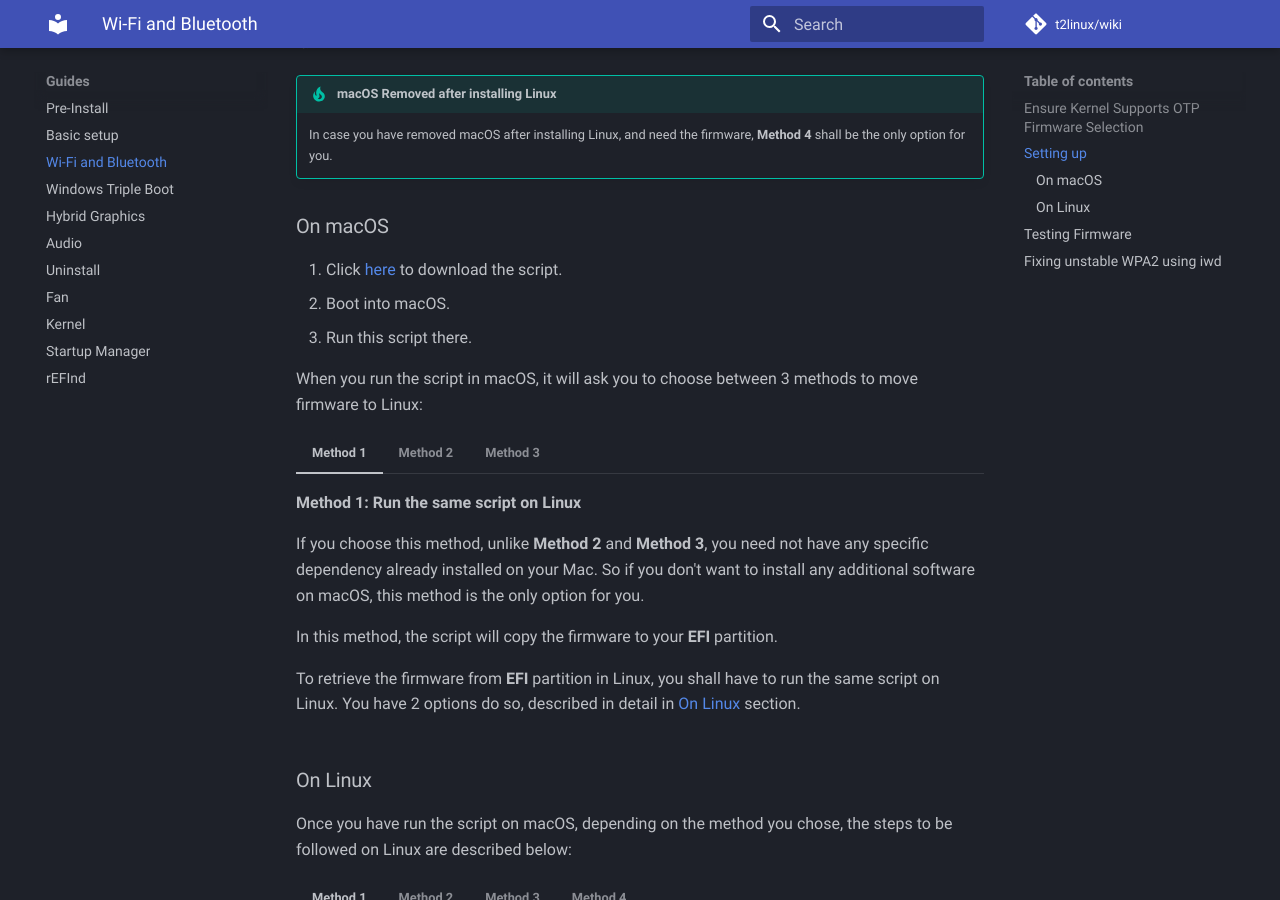
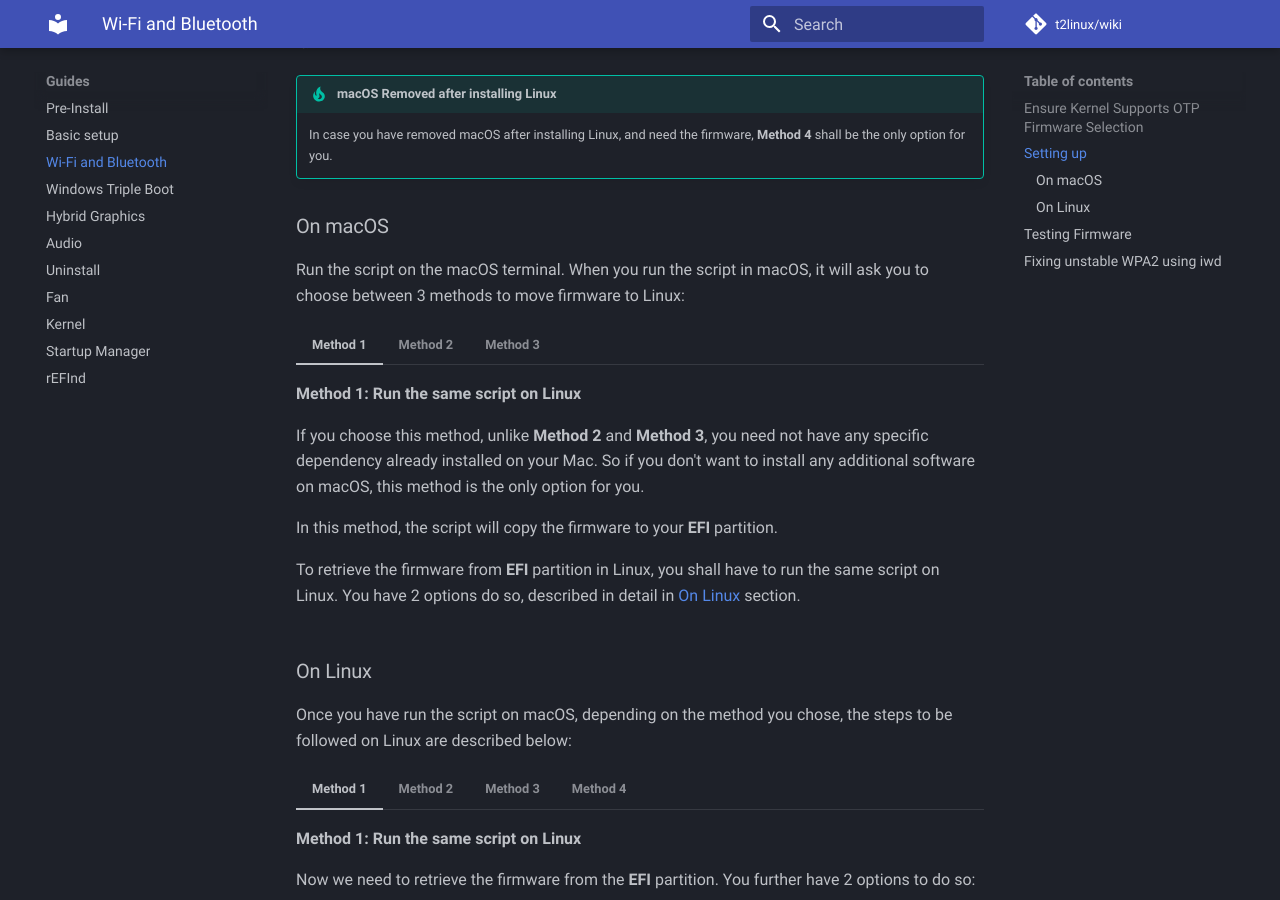
Before and after one commit to t2linux/wiki, an MkDocs documentation site: the page built from docs/guides/wifi-bluetooth.md, in a window 1280 px wide and 900 px high, scrolled down 1162 px. Built offline with MkDocs 1.6.1 and Material for MkDocs 9.7.7, drawn with Linux system fonts in a browser that asks for light colours; comment, search, counter and statistics services are not loaded.

Commit message:
Update wifi-bluetooth.md

```diff
--- a/docs/guides/wifi-bluetooth.md
+++ b/docs/guides/wifi-bluetooth.md
@@ -33,11 +33,7 @@ There are 4 methods supported by this script to get firmware for Linux, named as
 
 ### On macOS
 
-1. Click [here](../tools/firmware.sh) to download the script.
-2. Boot into macOS.
-3. Run this script there.
-
-When you run the script in macOS, it will ask you to choose between 3 methods to move firmware to Linux:
+Run the script on the macOS terminal. When you run the script in macOS, it will ask you to choose between 3 methods to move firmware to Linux:
 
 === "Method 1"
     **Method 1: Run the same script on Linux**
```
